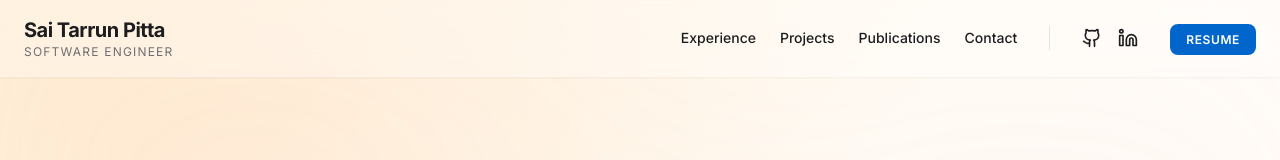
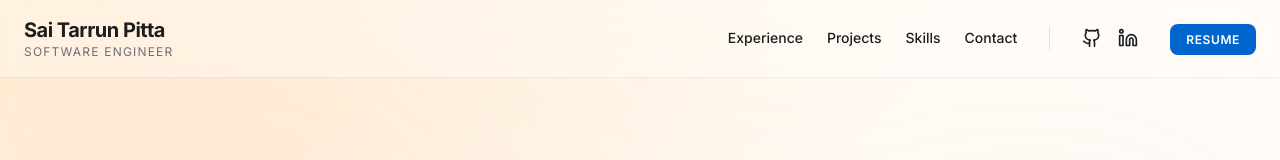
Before and after one commit to saitarrun/SoftwareEngineer_Portfolio, a React (Vite) app: page / in a window 1280 px wide. Shown: the top 160 px of the page. Built offline with nearby package versions, Linux system fonts and the light colour scheme; a web font is replaced by a local one.

Commit message:
Fix Navbar link: Publications -> Skills

```diff
--- a/src/components/Navbar.tsx
+++ b/src/components/Navbar.tsx
@@ -20,7 +20,7 @@ export const Navbar = () => {
                     <div className="hidden md:flex items-center gap-6">
                         <a href="#experience" className="text-sm font-medium text-[#1d1d1f] hover:text-[#06c] transition-colors">Experience</a>
                         <a href="#projects" className="text-sm font-medium text-[#1d1d1f] hover:text-[#06c] transition-colors">Projects</a>
-                        <a href="#publications" className="text-sm font-medium text-[#1d1d1f] hover:text-[#06c] transition-colors">Publications</a>
+                        <a href="#skills" className="text-sm font-medium text-[#1d1d1f] hover:text-[#06c] transition-colors">Skills</a>
                         <a href="#contact" className="text-sm font-medium text-[#1d1d1f] hover:text-[#06c] transition-colors">Contact</a>
                     </div>
 
```
